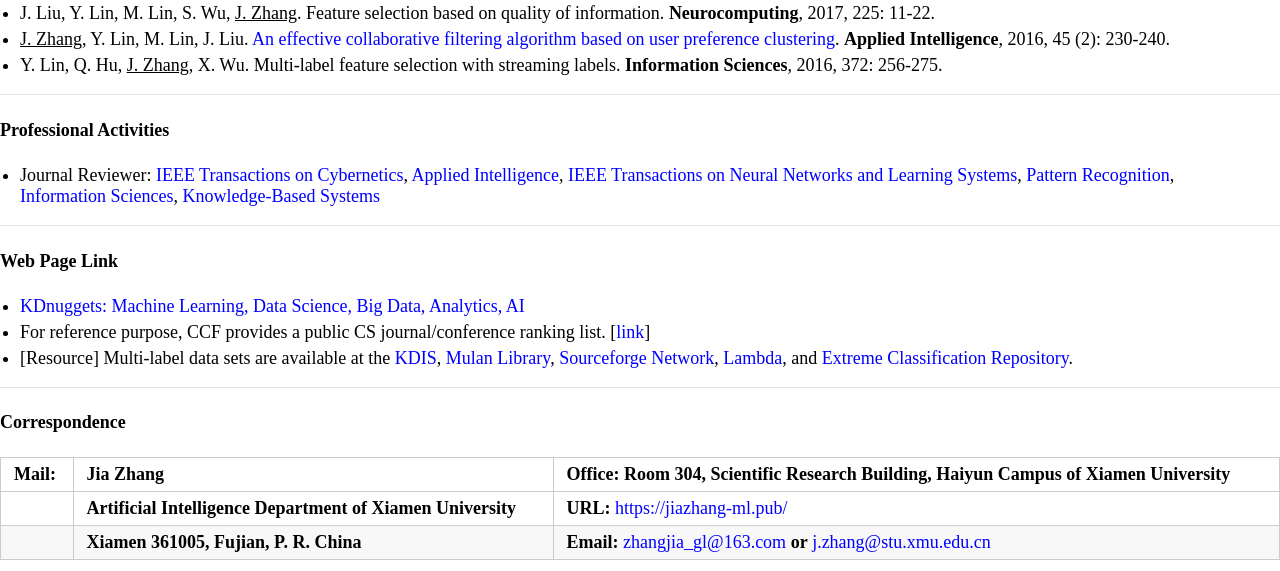
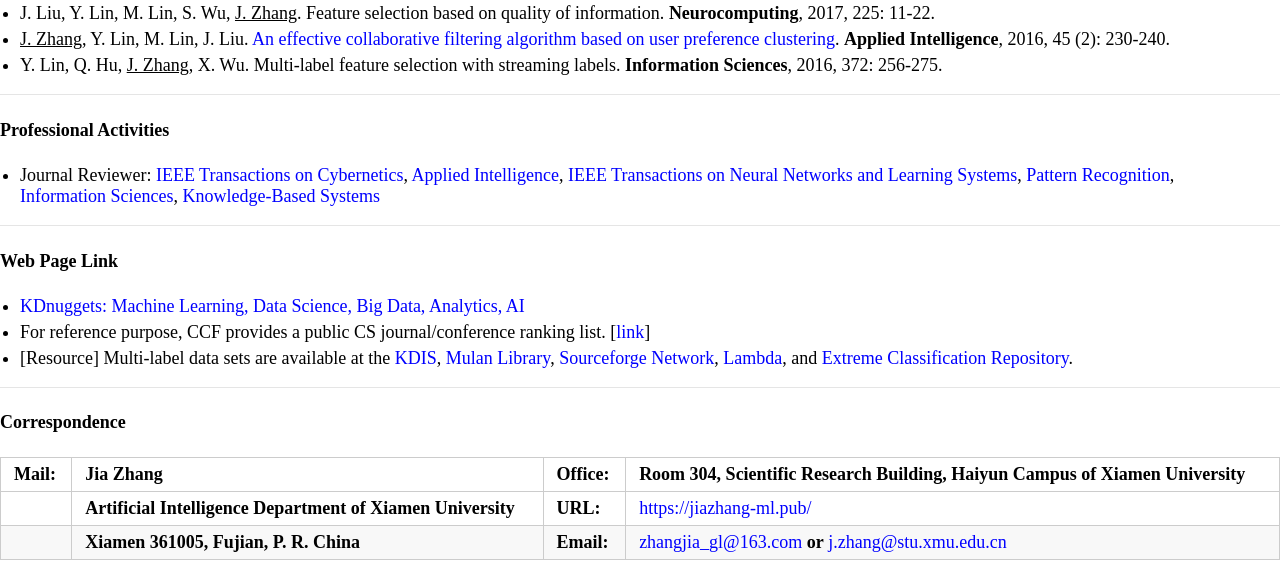
Before and after one commit to jiazhang-ml/jiazhang-ml.github.io, a Jekyll site: the page built from index.md, in a window 1280 px wide and 900 px high, scrolled down 1134 px, cut to the strip 0-571 px from the top of the window. Built offline with Jekyll 4.4.1, drawn with Linux system fonts in a browser that asks for light colours.

```diff
--- a/index.md
+++ b/index.md
@@ -56,7 +56,7 @@ I am broadly interested in machine learning, data mining, and artificial intelli
 
 #### Correspondence
 
-|Mail:  | Jia Zhang| Office: Room 304, Scientific Research Building, Haiyun Campus of Xiamen University|
-| ------------- | ------------- | ------------- |
-|   | **Artificial Intelligence Department of Xiamen University** | **URL:** [https://jiazhang-ml.pub/](https://jiazhang-ml.pub/)|
-|   | **Xiamen 361005, Fujian, P. R. China** |**Email:** [zhangjia_gl@163.com](mailto:zhangjia_gl@163.com) **or** [j.zhang@stu.xmu.edu.cn](mailto:j.zhang@stu.xmu.edu.cn)|
+|Mail:  | Jia Zhang| Office: |Room 304, Scientific Research Building, Haiyun Campus of Xiamen University|
+| ------------- | ------------- | ------------- | ------------- |
+|   | **Artificial Intelligence Department of Xiamen University** | **URL:** |[https://jiazhang-ml.pub/](https://jiazhang-ml.pub/)|
+|   | **Xiamen 361005, Fujian, P. R. China** |**Email:** |[zhangjia_gl@163.com](mailto:zhangjia_gl@163.com) **or** [j.zhang@stu.xmu.edu.cn](mailto:j.zhang@stu.xmu.edu.cn)|
```
